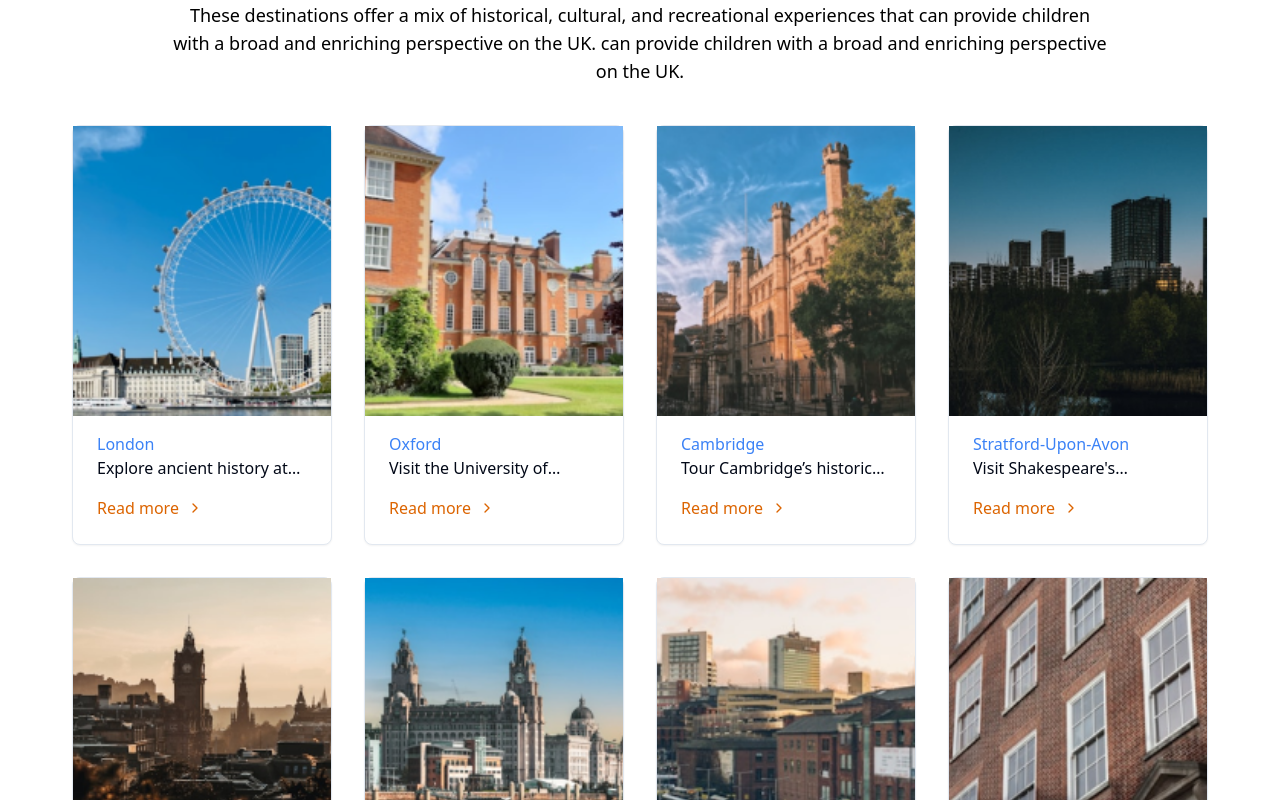
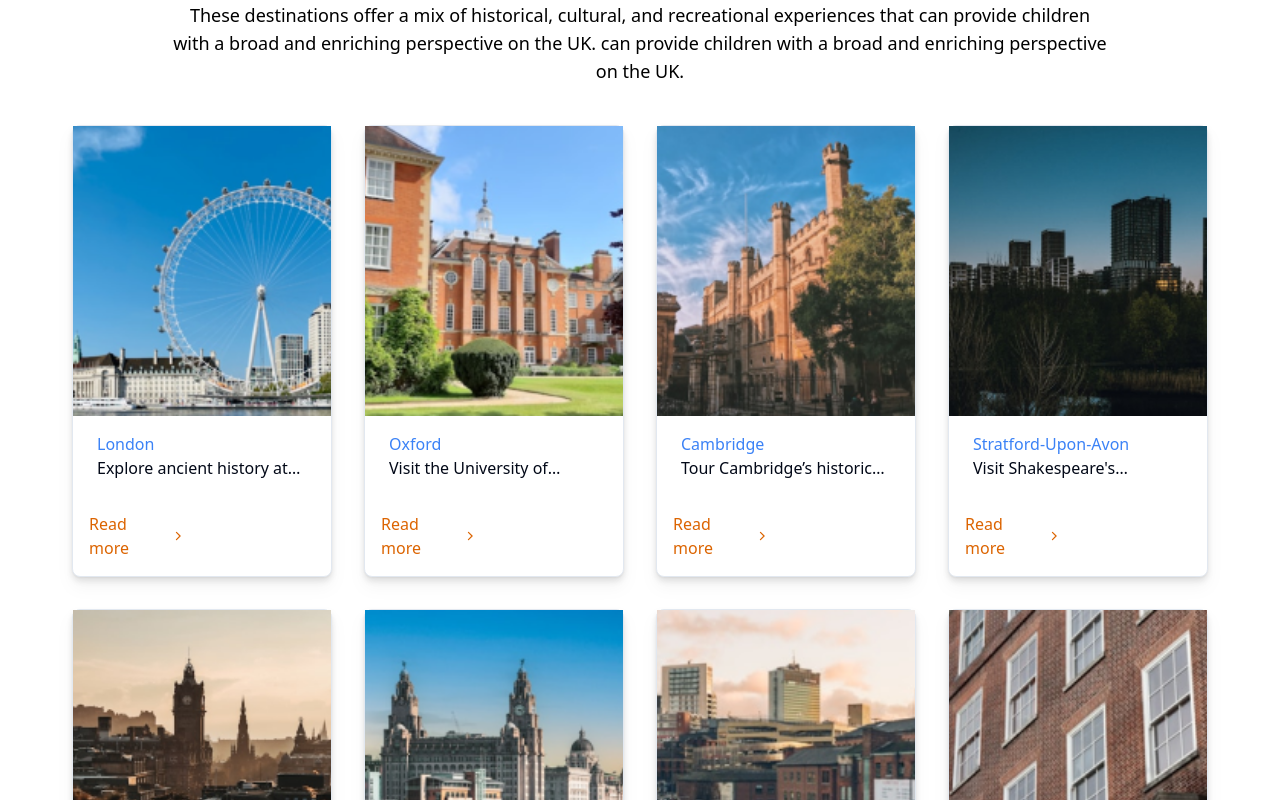
Before and after one commit to Darhin97/edubest-travel, a Next.js app: page / in a window 1280 px wide. Shown: the part 1200-2000 px from the top of the page. Built offline with nearby package versions, Linux system fonts and the light colour scheme.

Commit message:
added locations

```diff
--- a/components/city-card.tsx
+++ b/components/city-card.tsx
@@ -1,4 +1,4 @@
-import { Card, CardFooter } from "@/components/ui/card";
+import { Card } from "@/components/ui/card";
 import Link from "next/link";
 import { ChevronRight } from "lucide-react";
 import Image from "next/image";
@@ -12,10 +12,17 @@ type Props = {
 
 const CityCard = ({ image, title, description, href }: Props) => {
   return (
-    <li className={"cities-grid-item list-none"}>
-      <Card className={"cursor-pointer hover:shadow-sm flex flex-col gap-y-4"}>
-        <div className={"w-full h-[290px] block relative"}>
-          <Image src={image} alt={""} className={"object-cover w-full"} fill />
+    <li className={"cities-grid-item list-none group drop-shadow-lg"}>
+      <Card className={" hover:shadow-sm flex flex-col gap-y-4"}>
+        <div className={"w-full h-[290px] block relative overflow-hidden"}>
+          <Image
+            src={image}
+            alt={""}
+            className={
+              "object-cover w-full scale-100 group-hover:scale-105 transition overflow-hidden"
+            }
+            fill
+          />
         </div>
         <div className={"px-2 md:px-6"}>
           <h4 className={"font-medium text-blue-500 capitalize"}>{title}</h4>
@@ -24,11 +31,21 @@ const CityCard = ({ image, title, description, href }: Props) => {
             <span className={"lg:hidden "}>...</span>
           </p>
         </div>
-        <CardFooter>
-          <Link href={href ?? ""} className={"flex items-center text-[#DC6400]"}>
-            Read more <ChevronRight className={"size-4 ml-2 "} />
+        <div className={"p-4 group/link w-1/2 cursor-pointer"}>
+          <Link
+            href={href ?? ""}
+            className={
+              "flex items-center text-[#DC6400] group-hover/link:text-blue-500 "
+            }
+          >
+            Read more
+            <ChevronRight
+              className={
+                "size-4 ml-2 group-hover/link:translate-x-0.5 transition"
+              }
+            />
           </Link>
-        </CardFooter>
+        </div>
       </Card>
     </li>
   );
```
